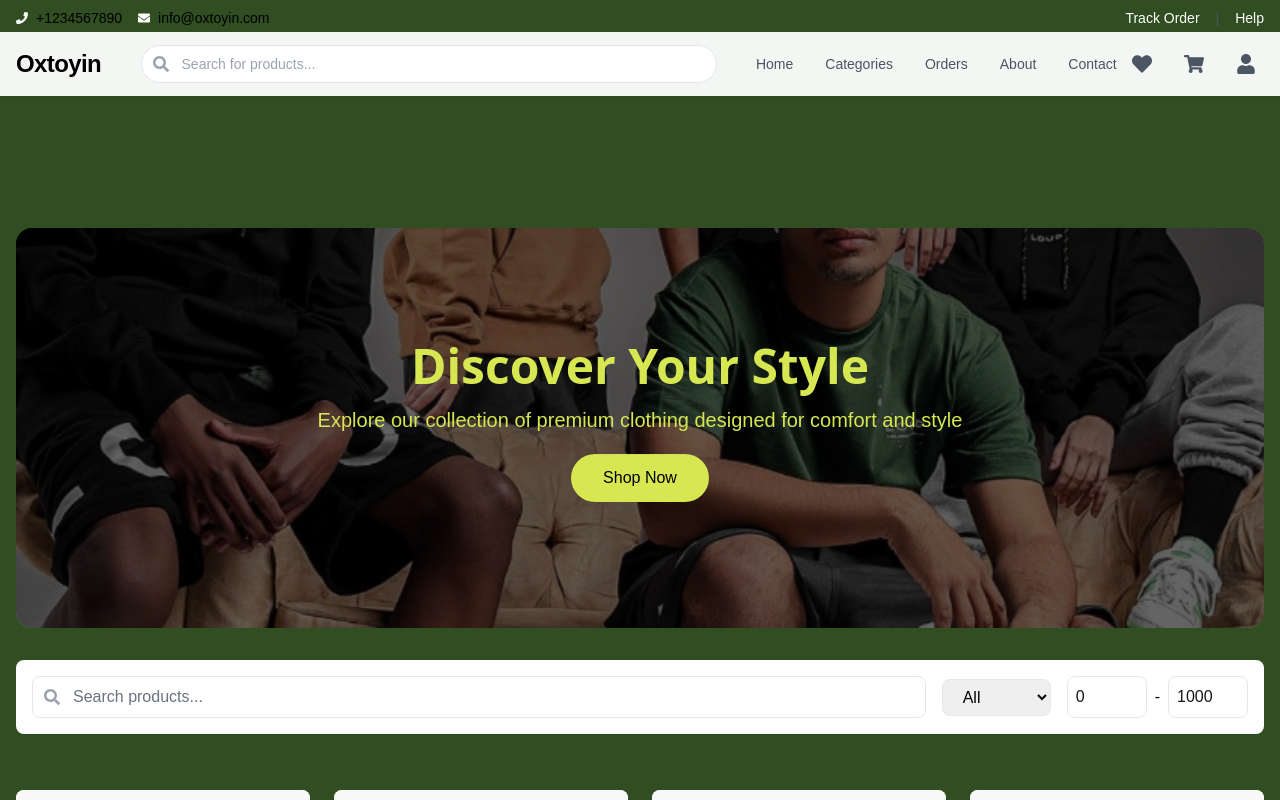
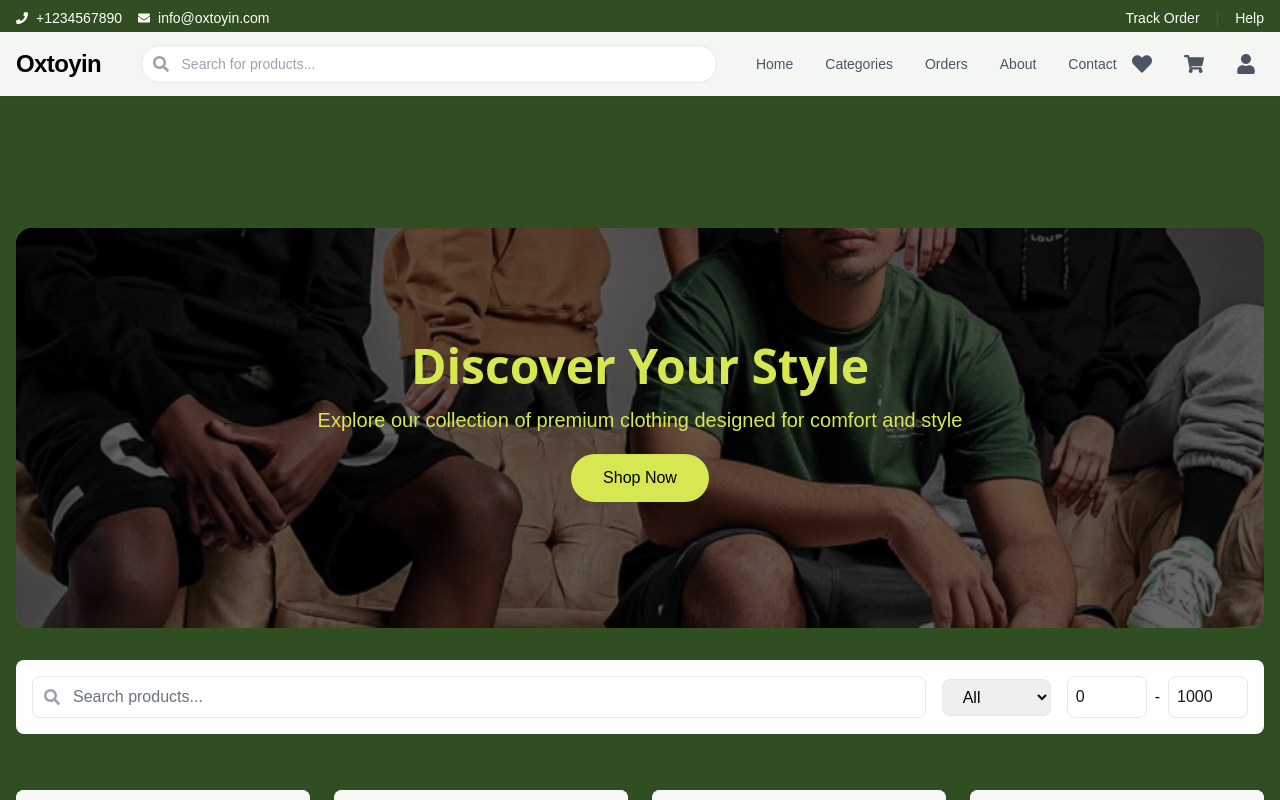
Before and after one commit to rolandaayo/ecommerce-store, a Next.js app: page / in a window 1280 px wide. Shown: the top 800 px of the page. Built offline with nearby package versions, Linux system fonts and the light colour scheme; a web font is replaced by a local one.

Commit message:
fixed navbar

```diff
--- a/src/app/components/Navbar.js
+++ b/src/app/components/Navbar.js
@@ -83,14 +83,14 @@ export default function Navbar() {
                 className="flex items-center hover:text-blue-500 transition-colors"
               >
                 <FaPhone className="w-3 h-3 mr-2" />
-                <span>+1234567890</span>
+                <span className="text-white">+1234567890</span>
               </a>
               <a
                 href="mailto:info@oxtoyin.com"
                 className="flex items-center hover:text-blue-500 transition-colors"
               >
                 <FaEnvelope className="w-3 h-3 mr-2" />
-                <span>info@oxtoyin.com</span>
+                <span className="text-white">info@oxtoyin.com</span>
               </a>
             </div>
             <div className="flex items-center space-x-4 text-sm">
```
